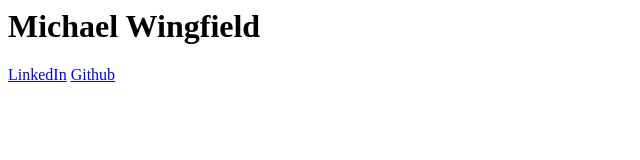
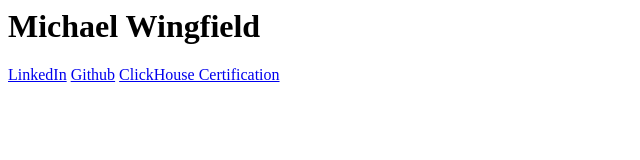
Before and after one commit to Kenoshen/kenoshen.github.io, a plain HTML site: page index.html in a window 1280 px wide. Shown: the whole page, without its empty margins (0-640 px from the left). Drawn offline with Linux system fonts and the light colour scheme.

Commit message:
clickhouse link

```diff
--- a/index.html
+++ b/index.html
@@ -6,5 +6,6 @@
     <h1>Michael Wingfield</h1>
     <a href="https://www.linkedin.com/in/michaelwingfield">LinkedIn</a>
     <a href="https://github.com/Kenoshen">Github</a>
+    <a href="https://www.credly.com/badges/eae1c54c-b783-4ebc-b0ed-852e7042c36a/public_url">ClickHouse Certification</a>
   </body>
 </html>
```
